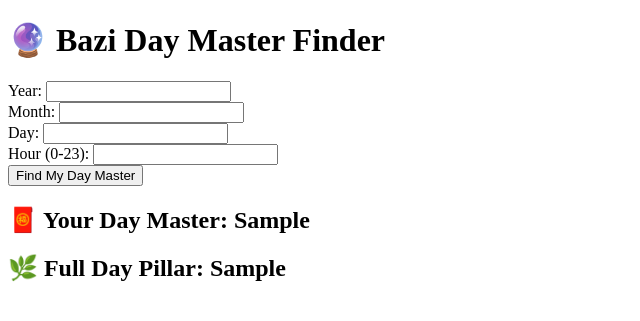
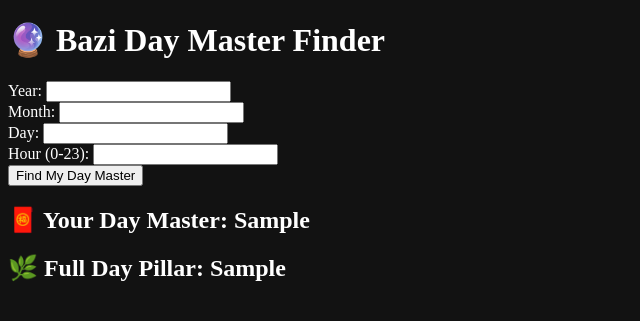
Before and after one commit to Aletashidelek/bazi-daymaster-app, a Flask app: template templates/index.html in a window 1280 px wide. Shown: the top 321 px of the page, without its empty margins (0-640 px from the left). Run offline with Flask 3, Linux system fonts and the light colour scheme; the template is opened without the code that fills it: most values are stand-ins (such as "Sample title", 1, 10 or a date in 2020).

Commit message:
Add basic dark mode background

```diff
--- a/templates/index.html
+++ b/templates/index.html
@@ -1,5 +1,11 @@
 <!DOCTYPE html>
 <html>
+<style>
+  body {
+    background-color: #121212;
+    color: #ffffff;
+  }
+</style>
 <head>
     <title>Bazi Day Master Finder</title>
 </head>
```
